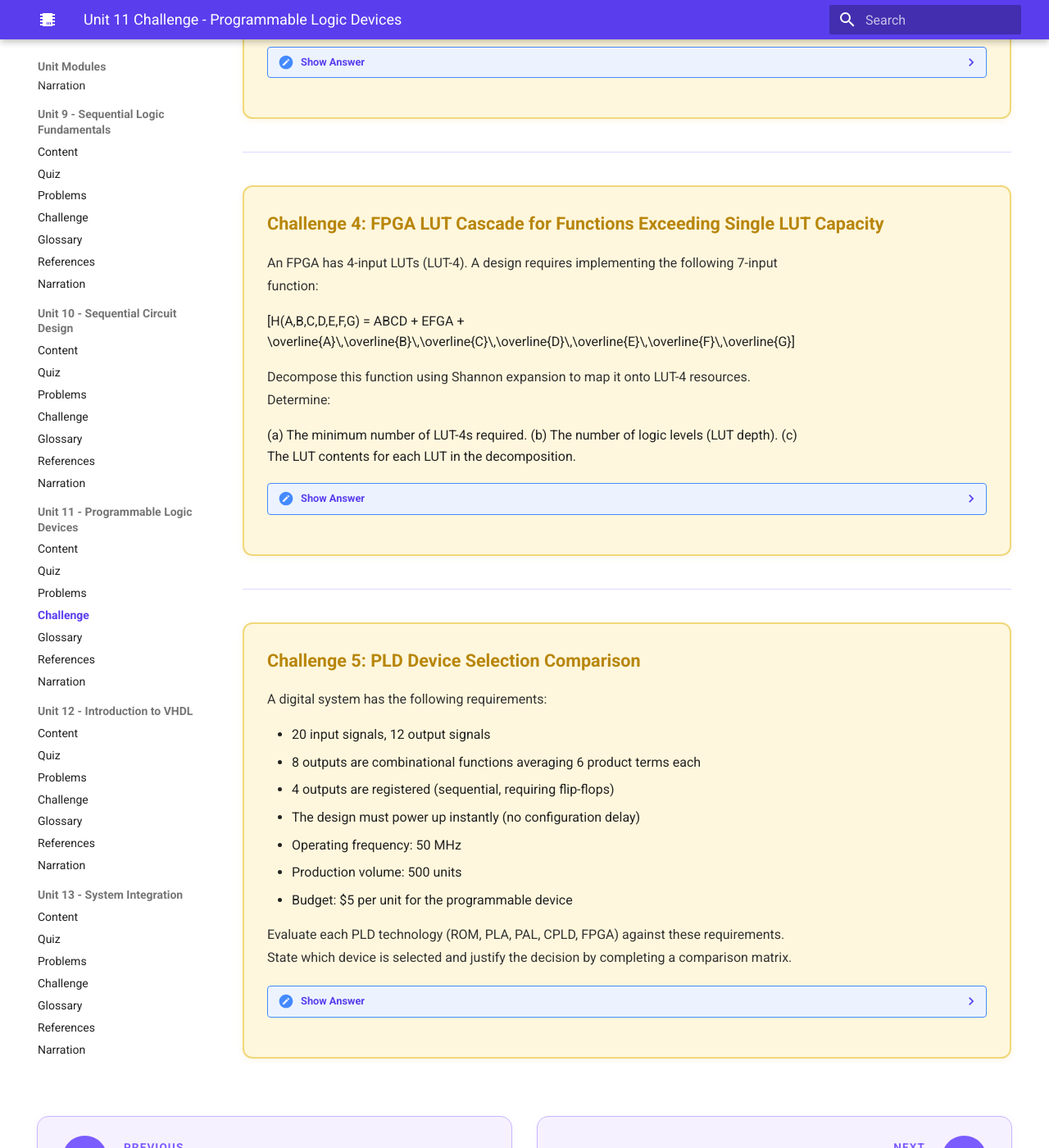
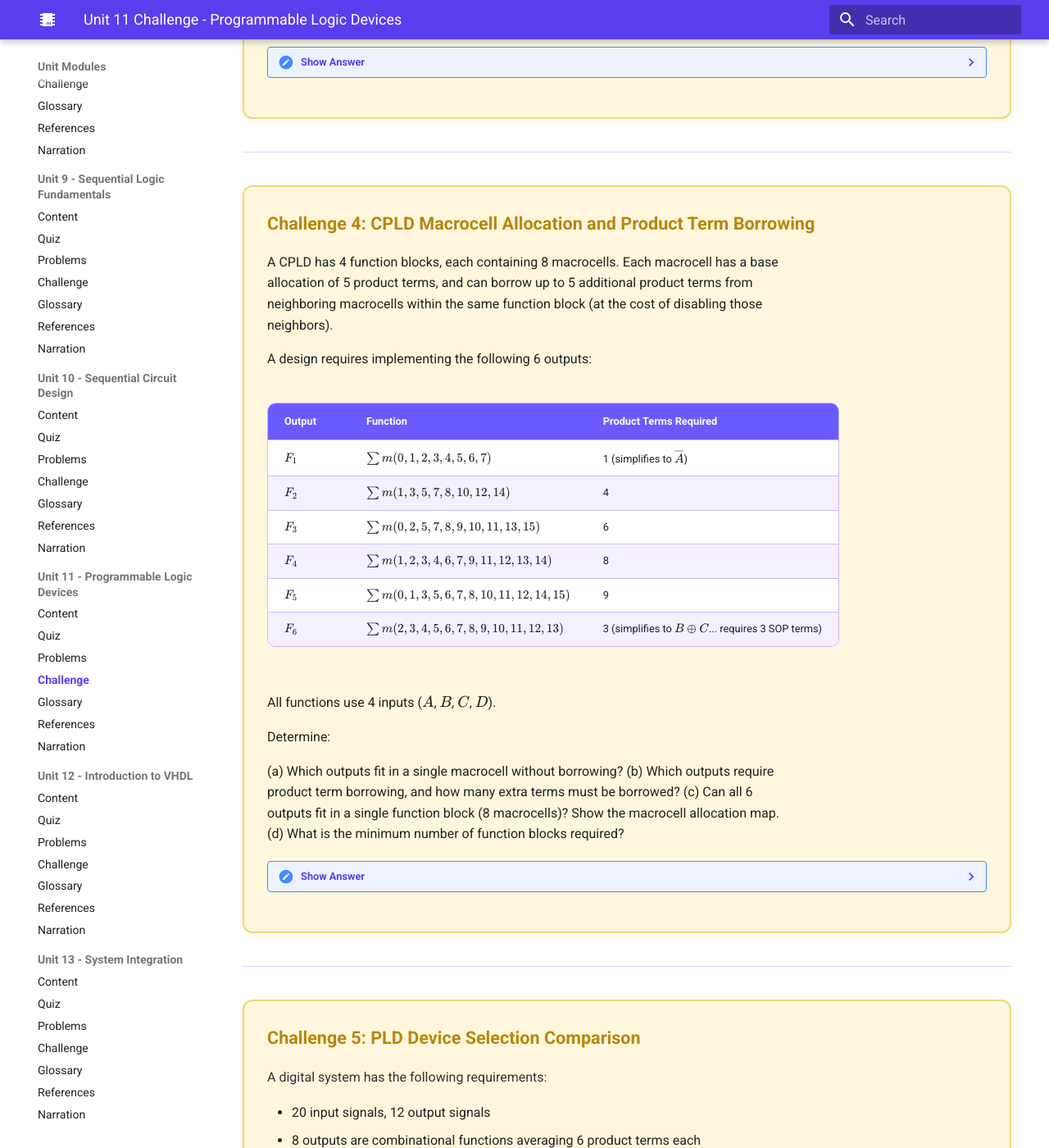
Before and after one commit to Nati-123/intelligent-textbook-ee2301, an MkDocs documentation site: the page built from docs/unit11-programmable-logic/challenge.md, in a window 1280 px wide and 1400 px high, scrolled down 1865 px. Shown: the whole window at 82% size. Built offline with MkDocs 1.6.1 and Material for MkDocs 9.7.7, drawn with Linux system fonts in a browser that asks for light colours.

Commit message:
Replace Unit 11 Challenge 4 with CPLD macrocell allocation problem (remove FPGA duplicate)
Co-Authored-By: Claude Opus 4.6 <noreply@anthropic.com>

````diff
--- a/docs/unit11-programmable-logic/challenge.md
+++ b/docs/unit11-programmable-logic/challenge.md
@@ -200,115 +200,115 @@ Note: The PAL16L8 has active-low outputs (output is inverted). The designer must
 
 <div style="background: #FFF7DD; border: 2px solid #F0D87A; border-radius: 12px; padding: 28px; margin: 1.5rem 0; box-shadow: 0 2px 8px rgba(212,160,23,0.10);" markdown>
 
-<p style="color: #B8860B; font-weight: 700; font-size: 1.08rem; margin-top: 0; margin-bottom: 14px;">Challenge 4: FPGA LUT Cascade for Functions Exceeding Single LUT Capacity</p>
+<p style="color: #B8860B; font-weight: 700; font-size: 1.08rem; margin-top: 0; margin-bottom: 14px;">Challenge 4: CPLD Macrocell Allocation and Product Term Borrowing</p>
 
-<p style="color: #333; line-height: 1.75;">An FPGA has 4-input LUTs (LUT-4). A design requires implementing the following 7-input function:</p>
+A CPLD has 4 function blocks, each containing 8 macrocells. Each macrocell has a base allocation of 5 product terms, and can borrow up to 5 additional product terms from neighboring macrocells within the same function block (at the cost of disabling those neighbors).
 
-<span class="arithmatex">\[H(A,B,C,D,E,F,G) = ABCD + EFGA + \overline{A}\,\overline{B}\,\overline{C}\,\overline{D}\,\overline{E}\,\overline{F}\,\overline{G}\]</span>
+A design requires implementing the following 6 outputs:
 
-<p style="color: #333; line-height: 1.75;">Decompose this function using Shannon expansion to map it onto LUT-4 resources. Determine:</p>
+| Output | Function | Product Terms Required |
+|--------|----------|----------------------|
+| $F_1$ | $\sum m(0,1,2,3,4,5,6,7)$ | 1 (simplifies to $\overline{A}$) |
+| $F_2$ | $\sum m(1,3,5,7,8,10,12,14)$ | 4 |
+| $F_3$ | $\sum m(0,2,5,7,8,9,10,11,13,15)$ | 6 |
+| $F_4$ | $\sum m(1,2,3,4,6,7,9,11,12,13,14)$ | 8 |
+| $F_5$ | $\sum m(0,1,3,5,6,7,8,10,11,12,14,15)$ | 9 |
+| $F_6$ | $\sum m(2,3,4,5,6,7,8,9,10,11,12,13)$ | 3 (simplifies to $B \oplus C$... requires 3 SOP terms) |
 
-(a) The minimum number of LUT-4s required.
-(b) The number of logic levels (LUT depth).
-(c) The LUT contents for each LUT in the decomposition.
+All functions use 4 inputs ($A$, $B$, $C$, $D$).
+
+Determine:
+
+(a) Which outputs fit in a single macrocell without borrowing?
+(b) Which outputs require product term borrowing, and how many extra terms must be borrowed?
+(c) Can all 6 outputs fit in a single function block (8 macrocells)? Show the macrocell allocation map.
+(d) What is the minimum number of function blocks required?
 
 <details style="margin-top: 1rem;" markdown>
 <summary style="color: #5A3EED; font-weight: 700; cursor: pointer;">Show Answer</summary>
 <div style="background: #E7F7E7; border: 2px solid #81C784; border-radius: 10px; padding: 18px 22px; margin-top: 10px;" markdown>
 
-**(a) & (b) Decomposition strategy:**
+**(a) Outputs fitting in a single macrocell (≤ 5 product terms):**
 
-The function has 7 inputs but each LUT handles at most 4. Key observation: each product term shares variable $A$, so we can absorb $A$ into the first-level LUTs to minimize depth.
+| Output | Product Terms | Fits without borrowing? |
+|--------|:------------:|:-----------------------:|
+| $F_1$ | 1 | **Yes** |
+| $F_2$ | 4 | **Yes** |
+| $F_3$ | 6 | No (needs 1 extra) |
+| $F_4$ | 8 | No (needs 3 extra) |
+| $F_5$ | 9 | No (needs 4 extra) |
+| $F_6$ | 3 | **Yes** |
 
-**Optimal decomposition (5 LUTs, 2 levels):**
+**$F_1$, $F_2$, and $F_6$ fit in a single macrocell** without borrowing.
 
-| LUT | Function | Inputs | Level |
-|-----|----------|--------|-------|
-| LUT 1 | $P = ABCD$ | A, B, C, D | 1 |
-| LUT 2 | $Q = AEFG$ | A, E, F, G | 1 |
-| LUT 3 | $R = \overline{A}\,\overline{B}\,\overline{C}\,\overline{D}$ | A, B, C, D | 1 |
-| LUT 4 | $S = \overline{E}\,\overline{F}\,\overline{G}$ | E, F, G, — | 1 |
-| LUT 5 | $H = P + Q + R \cdot S$ | P, Q, R, S | 2 |
+**(b) Product term borrowing requirements:**
 
-**(a) Minimum number of LUT-4s: 5**
+| Output | Needed | Base | Borrowed | Donor macrocells disabled |
+|--------|:------:|:----:|:--------:|:-------------------------:|
+| $F_3$ | 6 | 5 | 1 | 1 macrocell (donates up to 5 terms) |
+| $F_4$ | 8 | 5 | 3 | 1 macrocell (donates 3 of its 5 terms) |
+| $F_5$ | 9 | 5 | 4 | 1 macrocell (donates 4 of its 5 terms) |
 
-**(b) Logic levels (LUT depth): 2**
+Total borrowed: 1 + 3 + 4 = **8 product terms** from **3 donor macrocells**.
 
-**(c) LUT contents:**
+**(c) Single function block allocation (8 macrocells):**
 
-**LUT 1** — $P = ABCD$ (4 inputs: A, B, C, D):
+| Macrocell | Assignment | Product Terms Used |
+|:---------:|------------|:------------------:|
+| MC0 | $F_1$ (output) | 1 of 5 |
+| MC1 | $F_2$ (output) | 4 of 5 |
+| MC2 | $F_6$ (output) | 3 of 5 |
+| MC3 | $F_3$ (output) | 5 base + 1 borrowed = 6 |
+| MC4 | *Donor for $F_3$* | Lends 1 term → disabled as output |
+| MC5 | $F_4$ (output) | 5 base + 3 borrowed = 8 |
+| MC6 | *Donor for $F_4$* | Lends 3 terms → disabled as output |
+| MC7 | $F_5$ (output) — **PROBLEM** | Needs 5 base + 4 borrowed = 9, but no remaining macrocell to borrow from |
 
-| ABCD | P |
-|------|---|
-| 0000–1110 | 0 |
-| 1111 | 1 |
+**No — all 6 outputs cannot fit in a single function block.** $F_5$ requires borrowing from a donor, but all 8 macrocells are already used (6 outputs + 2 donors). There is no macrocell left to donate to $F_5$.
 
-Output = 1 only when all inputs are 1. (1 of 16 entries is 1)
+**(d) Minimum number of function blocks: 1 function block is sufficient with re-arrangement.**
 
-**LUT 2** — $Q = AEFG$ (4 inputs: A, E, F, G):
+Re-allocating: move $F_5$ (the most demanding output) to get its donor first:
 
-| AEFG | Q |
-|------|---|
-| 0000–1110 | 0 |
-| 1111 | 1 |
+| Macrocell | Assignment | Product Terms Used |
+|:---------:|------------|:------------------:|
+| MC0 | $F_1$ (output) | 1 of 5 |
+| MC1 | $F_2$ (output) | 4 of 5 |
+| MC2 | $F_6$ (output) | 3 of 5 |
+| MC3 | $F_5$ (output) | 5 base + 4 borrowed = 9 |
+| MC4 | *Donor for $F_5$* | Lends 4 terms → disabled |
+| MC5 | $F_4$ (output) | 5 base + 3 borrowed = 8 |
+| MC6 | *Donor for $F_4$* | Lends 3 terms → disabled |
+| MC7 | $F_3$ (output) | 5 base + 1 borrowed... **no donor left** |
 
-Output = 1 only when $A = E = F = G = 1$. (1 of 16 entries is 1)
+Still fails. The fundamental issue: 6 outputs + 3 donors = **9 macrocells needed**, but only 8 are available per function block.
 
-**LUT 3** — $R = \overline{A}\,\overline{B}\,\overline{C}\,\overline{D}$ (4 inputs: A, B, C, D):
+**Minimum: 2 function blocks.**
 
-| ABCD | R |
-|------|---|
-| 0000 | 1 |
-| 0001–1111 | 0 |
+Optimal allocation across 2 function blocks:
 
-Output = 1 only when all inputs are 0. (1 of 16 entries is 1)
+**Function Block 1** (5 macrocells used):
 
-**LUT 4** — $S = \overline{E}\,\overline{F}\,\overline{G}$ (3 inputs: E, F, G, unused):
+| MC | Assignment | Terms |
+|:--:|-----------|:-----:|
+| MC0 | $F_5$ (output) | 9 (5 + 4 borrowed) |
+| MC1 | *Donor for $F_5$* | Lends 4 |
+| MC2 | $F_4$ (output) | 8 (5 + 3 borrowed) |
+| MC3 | *Donor for $F_4$* | Lends 3 |
+| MC4 | $F_3$ (output) | 6 (5 + 1 borrowed) |
+| MC5 | *Donor for $F_3$* | Lends 1 |
+| MC6–7 | Unused | — |
 
-| EFG | S |
-|-----|---|
-| 000 | 1 |
-| 001–111 | 0 |
+**Function Block 2** (3 macrocells used):
 
-Output = 1 only when $E = F = G = 0$. (1 of 8 entries is 1; 4th input unused/tied low)
+| MC | Assignment | Terms |
+|:--:|-----------|:-----:|
+| MC0 | $F_1$ (output) | 1 |
+| MC1 | $F_2$ (output) | 4 |
+| MC2 | $F_6$ (output) | 3 |
+| MC3–7 | Unused (available for future expansion) | — |
 
-**LUT 5** — $H = P + Q + R \cdot S$ (4 inputs: P, Q, R, S):
-
-| P | Q | R | S | H |
-|---|---|---|---|---|
-| 0 | 0 | 0 | 0 | 0 |
-| 0 | 0 | 0 | 1 | 0 |
-| 0 | 0 | 1 | 0 | 0 |
-| 0 | 0 | 1 | 1 | 1 |
-| 0 | 1 | X | X | 1 |
-| 1 | X | X | X | 1 |
-
-$H = 1$ when $P = 1$ (i.e., $ABCD$), or $Q = 1$ (i.e., $AEFG$), or both $R = 1$ and $S = 1$ (i.e., $\overline{A}\,\overline{B}\,\overline{C}\,\overline{D}\,\overline{E}\,\overline{F}\,\overline{G}$). Of 16 truth table rows, 11 produce output 1.
-
-**Circuit diagram:**
-
-```
-A ──┬──→ [LUT 1: ABCD] ──→ P ──→ ┐
-B ──┼──→             │             │
-C ──┼──→             │             │
-D ──┘                              │
-                                   ├──→ [LUT 5: P+Q+RS] ──→ H
-A ──┬──→ [LUT 2: AEFG] ──→ Q ──→ ┤
-E ──┼──→             │             │
-F ──┼──→             │             │
-G ──┘                              │
-                                   │
-A ──┬──→ [LUT 3: A̅B̅C̅D̅] ──→ R ──→ ┤
-B ──┼──→             │             │
-C ──┼──→             │             │
-D ──┘                              │
-                                   │
-E ──┬──→ [LUT 4: E̅F̅G̅] ──→ S ──→ ┘
-F ──┼──→           │
-G ──┘              │
-```
-
-**Note:** LUTs 1 and 3 share inputs A, B, C, D — an FPGA router can exploit this locality. Variable $A$ appears in three first-level LUTs, requiring fan-out of 3 in the routing fabric.
+**Total: 2 function blocks, 9 macrocells** (6 outputs + 3 donors). The CPLD needs at least a 16-macrocell device (2 function blocks × 8 macrocells).
 
 </div>
 </details>
````
